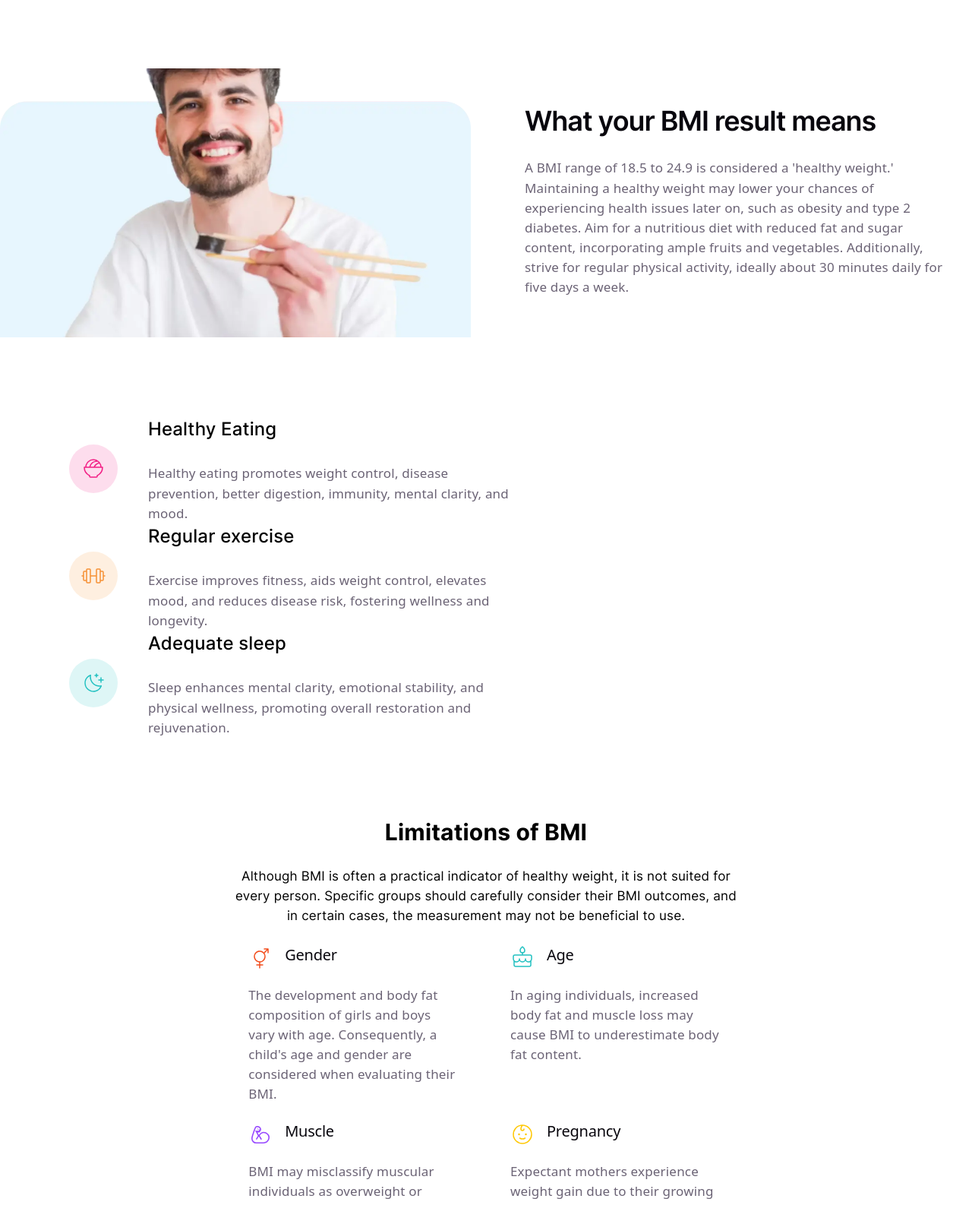
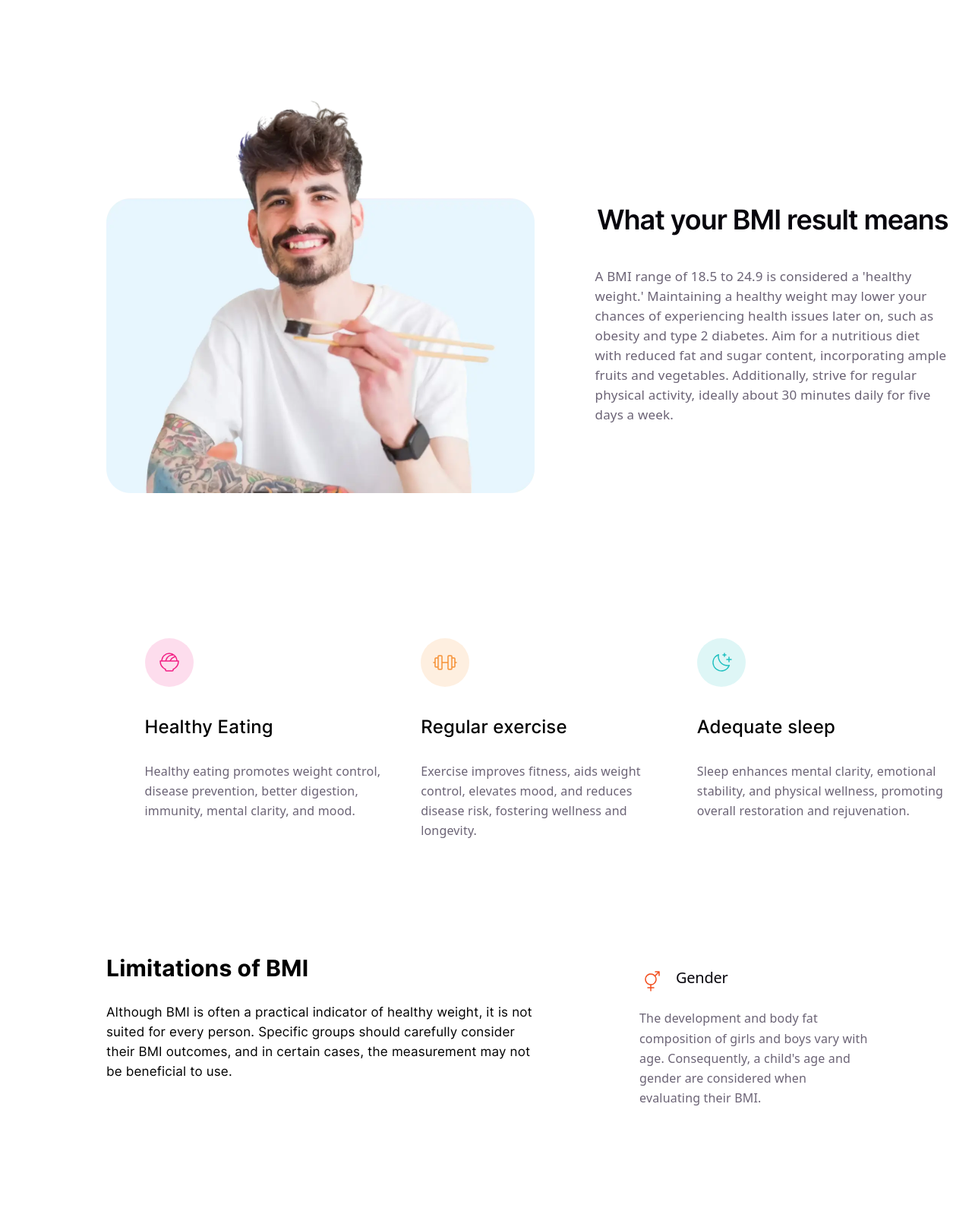
Before and after one commit to rafaelmirandaa/bmi-calculator, a website built with Vite: page bmi-calculator/index.html in a window 1280 px wide. Shown: the part 660-2246 px from the top of the page at 76% size. Built offline with nearby package versions, Linux system fonts and the light colour scheme.

Commit message:
90% terminado dia bueno

```diff
--- a/bmi-calculator/index.html
+++ b/bmi-calculator/index.html
@@ -72,12 +72,14 @@
       </div>
   </section>
   <section class="BMI_result">
+    <div class="container_result">
       <div class="results_container">
         <img src="/images/image-man-eating.webp" alt="">
       </div>
       <div class="card_text">
         <h2>What your BMI result means</h2>
         <p>A BMI range of 18.5 to 24.9 is considered a 'healthy weight.' Maintaining a healthy weight may lower your chances of experiencing health issues later on, such as obesity and type 2 diabetes. Aim for a nutritious diet with reduced fat and sugar content, incorporating ample fruits and vegetables. Additionally, strive for regular physical activity, ideally about 30 minutes daily for five days a week.</p>
+      </div>
     </div>
   </section>
   <section class="tip">
@@ -118,35 +120,35 @@
         <p>Although BMI is often a practical indicator of healthy weight, it is not suited for every person. Specific groups should carefully consider their BMI outcomes, and in certain cases, the measurement may not be beneficial to use.</p>
       </div>
       <div class="limitations_description">
-        <div class="descriptions">
+        <div class="descriptions gender">
             <div class="descriptions_title">
               <img src="/images/icon-gender.svg" alt="">
               <h2>Gender</h2>
             </div>
               <p>The development and body fat composition of girls and boys vary with age. Consequently, a child's age and gender are considered when evaluating their BMI.</p>
         </div>
-        <div class="descriptions">
+        <div class="descriptions age">
             <div class="descriptions_title">
               <img src="/images/icon-age.svg" alt="">
               <h2>Age</h2>
             </div>
               <p>In aging individuals, increased body fat and muscle loss may cause BMI to underestimate body fat content.</p>
         </div>
-        <div class="descriptions">
+        <div class="descriptions muscle">
             <div class="descriptions_title">
               <img src="/images/icon-muscle.svg" alt="">
               <h2>Muscle</h2>
             </div>
               <p>BMI may misclassify muscular individuals as overweight or obese, as it doesn't differentiate muscle from fat.</p>
         </div>
-        <div class="descriptions">
+        <div class="descriptions pregnancy">
             <div class="descriptions_title">
               <img src="/images/icon-pregnancy.svg" alt="">
               <h2>Pregnancy</h2>
             </div>
               <p>Expectant mothers experience weight gain due to their growing baby. Maintaining a healthy pre-pregnancy BMI is advisable to minimise health risks for both mother and child.</p>
         </div>
-        <div class="descriptions">
+        <div class="descriptions race">
             <div class="descriptions_title">
               <img src="/images/icon-race.svg" alt="">
               <h2>Race</h2>
--- a/bmi-calculator/src/scss/_responsive.scss
+++ b/bmi-calculator/src/scss/_responsive.scss
@@ -93,13 +93,37 @@
 }
 
 .BMI_result{
-    width: 100%;
-    height: 411px;
-    display: grid;
-    grid-template-columns: 1fr 1fr;
-    margin: 0 auto;
-    gap:40px;
+    width:768px;
+    height: 411.09px;
 
+    .container_result{
+        width: 98%;
+        height: 100%;
+        display: grid;
+        gap: 24px;
+        grid-template-columns: 1fr 1fr;
+        align-items: center;
+        justify-content: center;
+
+        .results_container{
+         width: 370px;
+         height: 342px;
+
+           img{
+            width: 100%;
+            height: 100%;
+            object-fit: cover;
+            }
+        }
+
+
+
+        .card_text{
+            width: 331px;
+            height: 342px;
+            gap: 32px;
+        }
+    }
 }
 
 .tip{
@@ -212,8 +236,166 @@
         }
 
         .bmi-form{
+            width: 564px;
+            height: 476px;
+
+            .field{
+                width: 500px;
+                height: 90px;
+            }
+
+            .result{
+                width: 500px;
+                height: 166px;
+            }
+
+        }
+
+}
+
+.BMI_result{
+    width: 1440px;
+    height: 671px;
+
+    .container_result{
+        width: 1160px;
+        height: 585px;
+        margin: 0 auto;
+
+
+        .results_container{
+            width: 564px;
+            height: 533px;
+
+           img{
+                width: 100%;
+                height: 100%;
+                object-fit: cover;
+            }
+        }
+
+        .card_text{
+            width: 465px;
+            height: 306px;
+            gap: 32px;
+            justify-content: flex-end;
+            align-items: flex-end;
 
         }
 
     }
+
+
+
 }
+
+.tip{
+    width: 1440px;
+    height: 422px;
+    padding: 10px 10px;
+
+    .tips_container{
+        display: flex;
+        justify-content: space-between;
+        flex-direction: row;
+        width: 1159px;
+        height: 237px;
+        margin: 0 auto;
+        gap: 32px;
+
+        .tips{
+            width: 365px;
+            height: 237px;
+            display: flex;
+            flex-direction: column;
+            align-items: flex-start;
+
+            .img{
+                width: 64px;
+                height: 64px;
+                display: flex;
+                align-items: flex-start;
+                justify-content:flex-start;
+            }
+
+            .tips_text{
+                p{
+                    font-size: 16px;
+                }
+            }
+        }
+    }
+
+}
+
+.limitations{
+    width: 1440px;
+    height: 934px;
+
+    .limitations_container{
+        width: 1160px;
+        height: 704px;
+
+        .limitations_title{
+            width: 564px;
+            height: 181px;
+            display: flex;
+            align-items: flex-start;
+            justify-content:flex-start;
+
+            p{
+                text-align: left;
+            }
+        }
+
+        .limitations_description{
+            position: relative;
+            height: 704px;
+
+            .descriptions {
+                position:absolute;
+                width: 365px;
+                min-height: 232px;
+                gap: 16px;
+                padding: 32px;
+                background: #fff;
+                border-radius: 12px;
+
+                p{
+                    font-size: 16px;
+                }
+            }
+            .gender {
+                top: -180px;
+                left:670px;
+            }
+
+            .age {
+                top: 135px;
+                left: 450px;
+            }
+
+            .muscle {
+                top: 135px;
+                right: 0;
+            }
+
+            .pregnancy {
+                top: 340px;
+                left: 300px;
+            }
+
+            .race {
+                top: 338px;
+                right:140px;
+            }
+
+        }
+
+    }
+
+
+}
+
+
+}
--- a/bmi-calculator/src/scss/header/_bmi_result.scss
+++ b/bmi-calculator/src/scss/header/_bmi_result.scss
@@ -2,6 +2,10 @@
     width: 375px;
     height: 815px;
     margin-bottom: 20px;
+
+    .container_result{
+        width: 375px;
+        height: 744.39px;
 
         .results_container{
             width: 100%;
@@ -16,8 +20,8 @@
         }
 
         .card_text{
-        width: 90%;
-        height: 340px;
+            width: 328px;
+            height: 34xpx;
             margin: 0 auto;
             display: flex;
             flex-direction: column;
@@ -35,3 +39,6 @@
         }
         }
     }
+
+
+}
```
Lines whose indentation alone changed are shown as unchanged.
